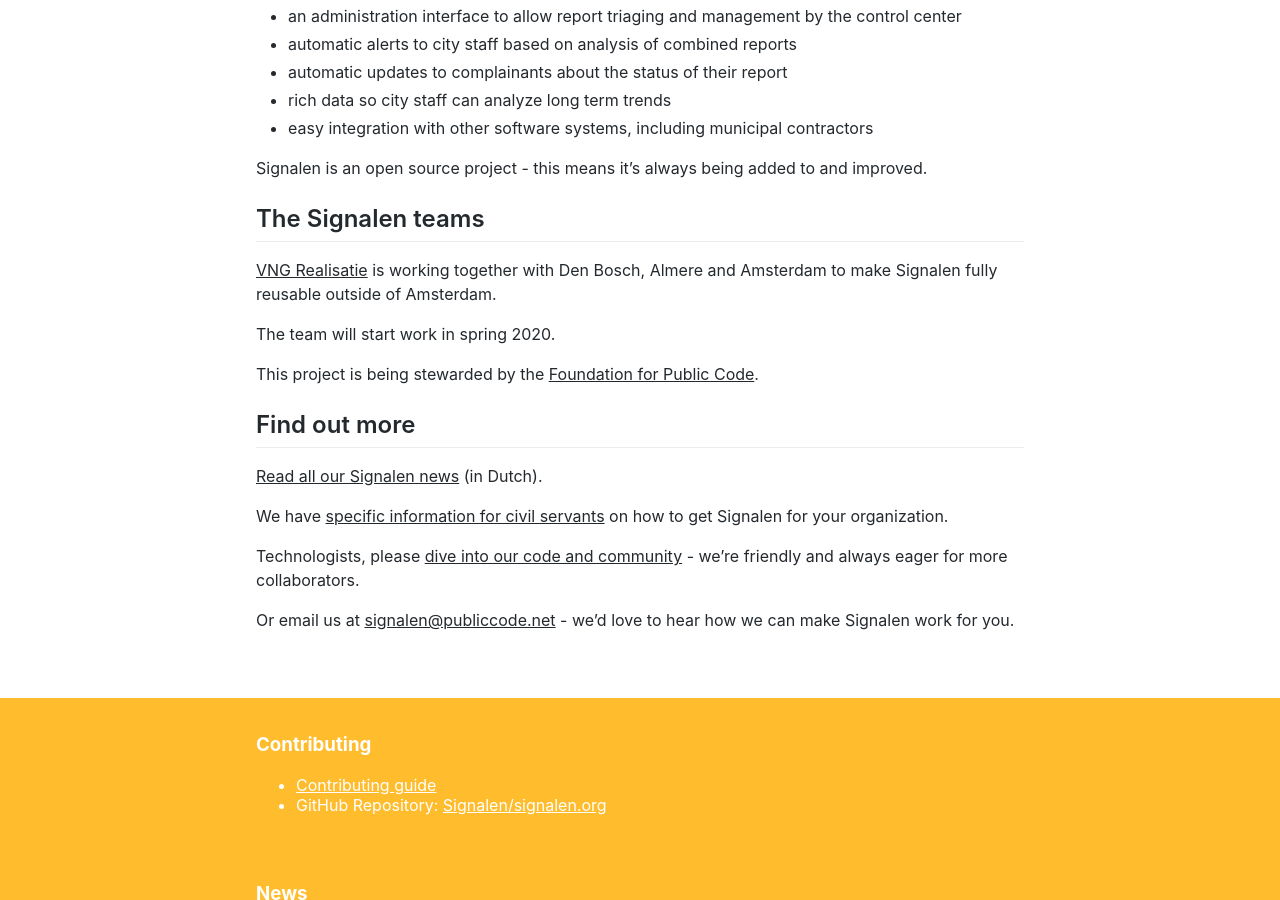
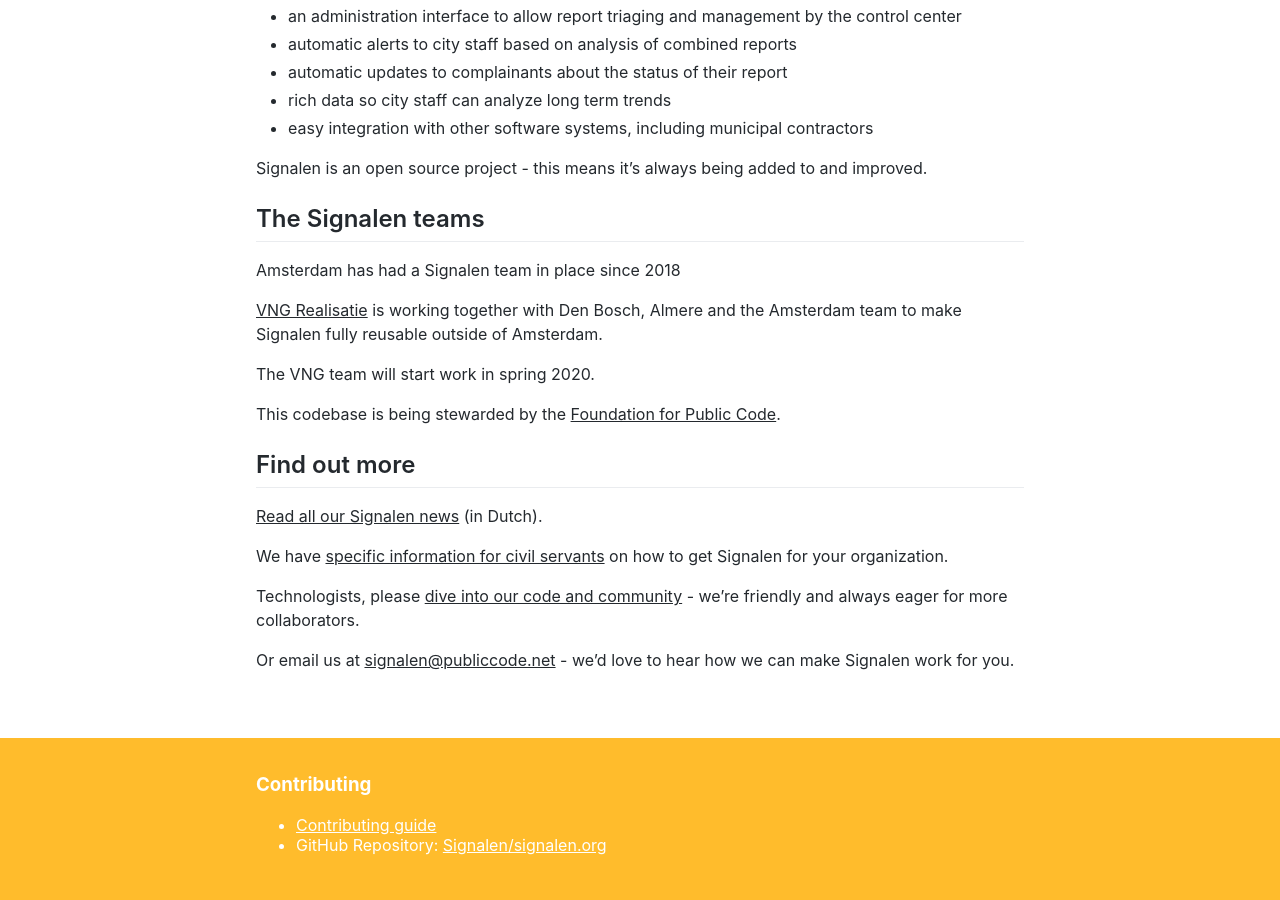
Before and after one commit to Signalen/signalen.org, a Jekyll site: the page built from index.md, in a window 1280 px wide and 900 px high, scrolled down 1215 px. Built offline with Jekyll 4.4.1, drawn with Linux system fonts in a browser that asks for light colours; some web fonts are replaced; our own code applies the rules of GitHub Pages for plain Markdown files; some of the changed text lies outside the part shown.

Commit message:
Update with @ericherman's teams feedback

```diff
--- a/index.md
+++ b/index.md
@@ -39,11 +39,13 @@ Signalen is an open source project - this means it's always being added to and i
 
 ## The Signalen teams
 
-[VNG Realisatie](https://www.vngrealisatie.nl/) is working together with Den Bosch, Almere and Amsterdam to make Signalen fully reusable outside of Amsterdam.
+Amsterdam has had a Signalen team in place since 2018
 
-The team will start work in spring 2020.
+[VNG Realisatie](https://www.vngrealisatie.nl/) is working together with Den Bosch, Almere and the Amsterdam team to make Signalen fully reusable outside of Amsterdam.
 
-This project is being stewarded by the [Foundation for Public Code](https://publiccode.net/).
+The VNG team will start work in spring 2020.
+
+This codebase is being stewarded by the [Foundation for Public Code](https://publiccode.net/).
 
 ## Find out more
 
```
Also changed, not shown: other parts of index.md (+1 -1 lines), developers.md (+1 -3 lines).
